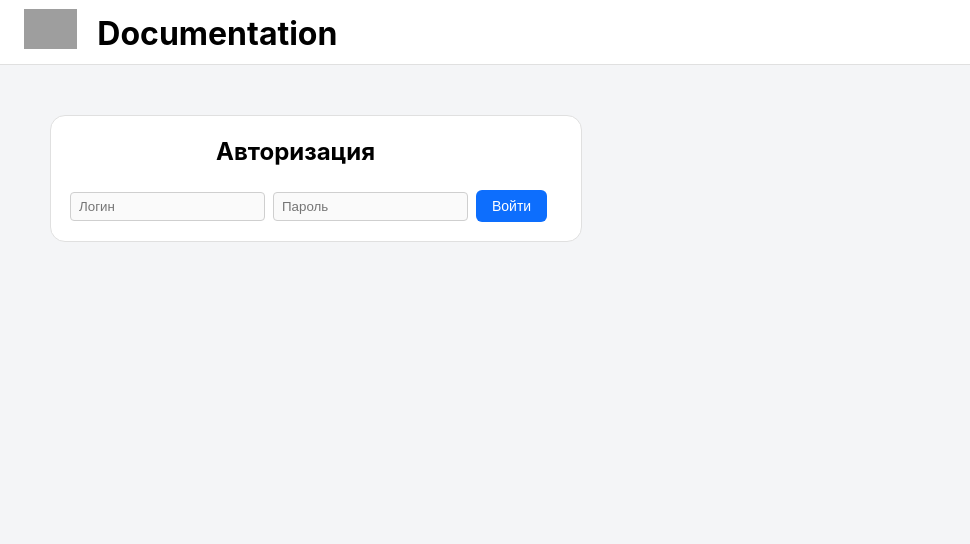
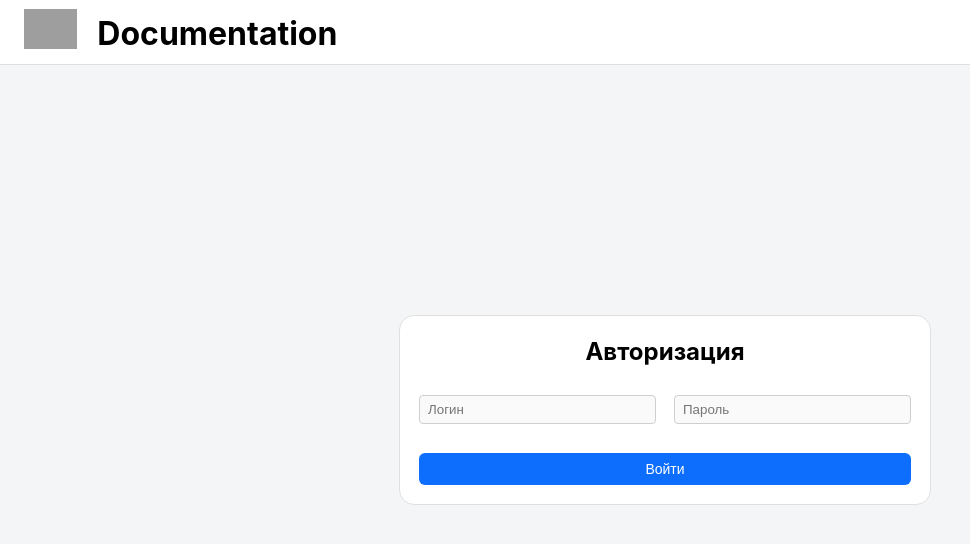
Before and after one commit to OvsyankinVI/dks-ppg-frontend, a React (Create React App) app: page / in a window 1280 px wide. Shown: the top 544 px of the page, without its empty margins (0-970 px from the left). Built offline with nearby package versions, Linux system fonts and the light colour scheme; grey boxes are pictures that could not be loaded.

Commit message:
Центрирование блока авторизации

```diff
--- a/src/components/Login.jsx
+++ b/src/components/Login.jsx
@@ -28,11 +28,15 @@ export default function Login({ onLogin }) {
               <h2 className="page-title">Documentation</h2>
             </div>
       </header>
-      <div className="auth">
-        <h2 className='auth-h2'>Авторизация</h2>
-        <input placeholder="Логин" value={username} onChange={e=>setUsername(e.target.value)} />
-        <input placeholder="Пароль" type="password" value={password} onChange={e=>setPassword(e.target.value)} />
-        <button className='btn-primary' onClick={submit}>Войти</button>
+      <div className="auth-container">
+        <div className="auth">
+          <h2 className='auth-h2'>Авторизация</h2>
+            <div className="auth-inputs">
+              <input placeholder="Логин" value={username} onChange={e => setUsername(e.target.value)} />
+              <input placeholder="Пароль" type="password" value={password} onChange={e => setPassword(e.target.value)} />
+            </div>
+            <button className='btn-primary' onClick={submit}>Войти</button>
+        </div>
       </div>
     </div>
   );
--- a/src/index.css
+++ b/src/index.css
@@ -267,3 +267,69 @@ input:focus, textarea:focus {
 .auth-h2 {
  margin-left: 150px;
 }
+
+/* Добавляем стили для центрирования auth блока */
+.app-wrapper {
+  display: flex;
+  flex-direction: column;
+  height: 100vh;
+  justify-content: flex-start;
+}
+
+/* Убедитесь, что header не мешает */
+.header {
+  background: white;
+  height: 64px;
+  display: flex;
+  justify-content: space-between;
+  align-items: center;
+  padding: 0 24px;
+  border-bottom: 1px solid #e0e0e0;
+  z-index: 10;
+}
+
+/* Центрированный контейнер для auth */
+.auth-container {
+  flex: 1;
+  display: flex;
+  justify-content: center;
+  align-items: flex-start;
+  padding-top: 200px;
+  width: 100%;
+}
+
+.auth {
+  background: white;
+  border: 1px solid #e0e0e0;
+  width: 500px;
+  border-radius: 15px;
+  padding: 15px;
+  padding-top: 1px;
+  display: flex;
+  flex-direction: column;
+  align-items: center;
+  gap: 15px;
+}
+
+.auth-h2 {
+  margin-left: 0;
+  margin-bottom: 10px;
+}
+
+/* Строка с логином и паролем */
+.auth-inputs {
+  display: flex;
+  flex-direction: row;
+  gap: 10px;
+  width: 100%;
+}
+
+.auth-inputs input {
+  flex: 1; /* равномерное распределение пространства */
+}
+
+/* Центрируем кнопку */
+.auth .btn-primary {
+  align-self: stretch;
+  margin-top: 10px;
+}
```
